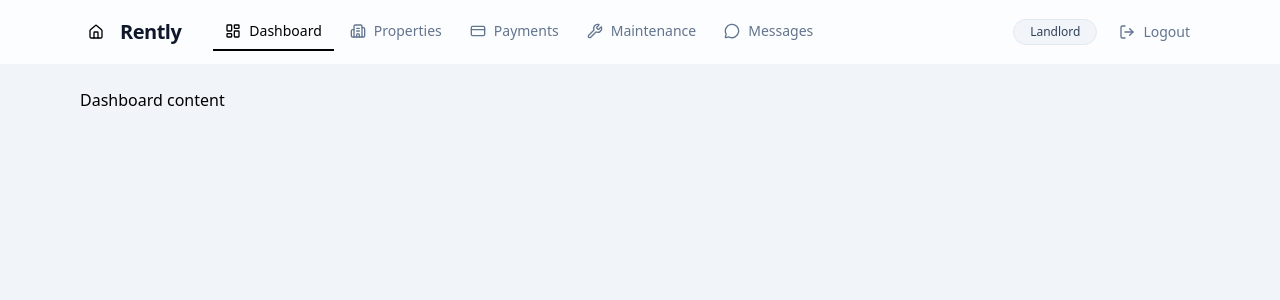
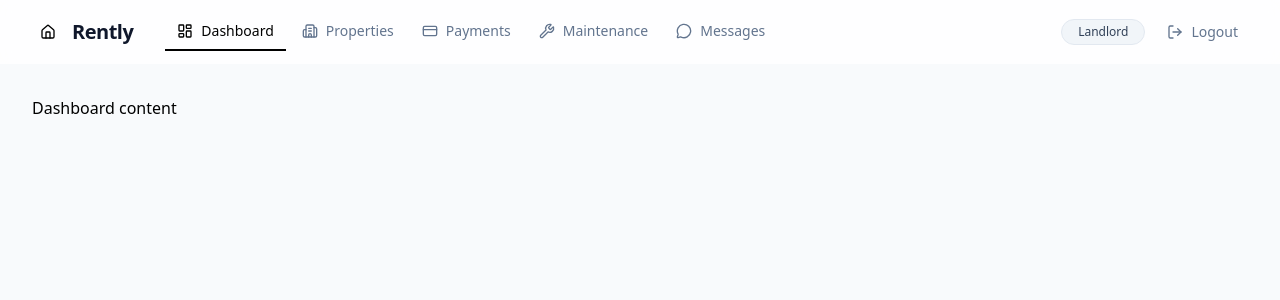
Before and after one commit to Nacim21/rently, a React (Vite) app: page /dashboard in a window 1280 px wide. Shown: the top 300 px of the page. Built offline with nearby package versions, Linux system fonts and the light colour scheme.

Commit message:
Layout changed to remove chates

```diff
--- a/src/components/layout/RentlyLayout.tsx
+++ b/src/components/layout/RentlyLayout.tsx
@@ -27,15 +27,16 @@ const navItems = [
   { label: "Messages", href: "/messages", icon: MessageCircle },
 ];
 
-export const RentlyLayout: React.FC<RentlyLayoutProps> = ({ role = "Landlord" }) => {
+export const RentlyLayout: React.FC<RentlyLayoutProps> = ({
+  role = "Landlord",
+}) => {
   const location = useLocation();
 
   return (
-    <div className="min-h-screen bg-slate-100 flex flex-col">
+    <div className="min-h-screen bg-slate-50 flex flex-col">
       {/* NAVBAR */}
-      <header className=" bg-white/95 backdrop-blur supports-[backdrop-filter]:bg-white/80">
-        <div className="mx-auto flex h-16 w-full max-w-6xl items-center justify-between px-4">
-
+      <header className="bg-white/95 backdrop-blur supports-[backdrop-filter]:bg-white/80">
+        <div className="mx-auto flex h-16 w-full max-w-7xl items-center justify-between px-6 lg:px-8">
           <div className="flex items-center gap-8">
             {/* Logo */}
             <Link to="/dashboard" className="flex items-center gap-2">
@@ -62,8 +63,7 @@ export const RentlyLayout: React.FC<RentlyLayoutProps> = ({ role = "Landlord" })
                     className={cn(
                       "flex items-center gap-2 border-b-2 border-transparent px-3 py-2 text-sm font-medium transition-all",
                       "text-slate-500 hover:text-slate-900 hover:border-slate-200",
-                      isActive &&
-                        "text-primary border-primary bg-primary/5"
+                      isActive && "text-primary border-primary bg-primary/5"
                     )}
                   >
                     <Icon className="h-4 w-4" />
@@ -95,8 +95,11 @@ export const RentlyLayout: React.FC<RentlyLayoutProps> = ({ role = "Landlord" })
         </div>
       </header>
 
-      <main className="mx-auto flex w-full max-w-6xl flex-1 px-4 py-6">
-        <Outlet />
+      {/* MAIN CONTENT */}
+      <main className="flex-1">
+        <div className="mx-auto w-full max-w-7xl px-6 py-8 lg:px-8">
+          <Outlet />
+        </div>
       </main>
     </div>
   );
```
